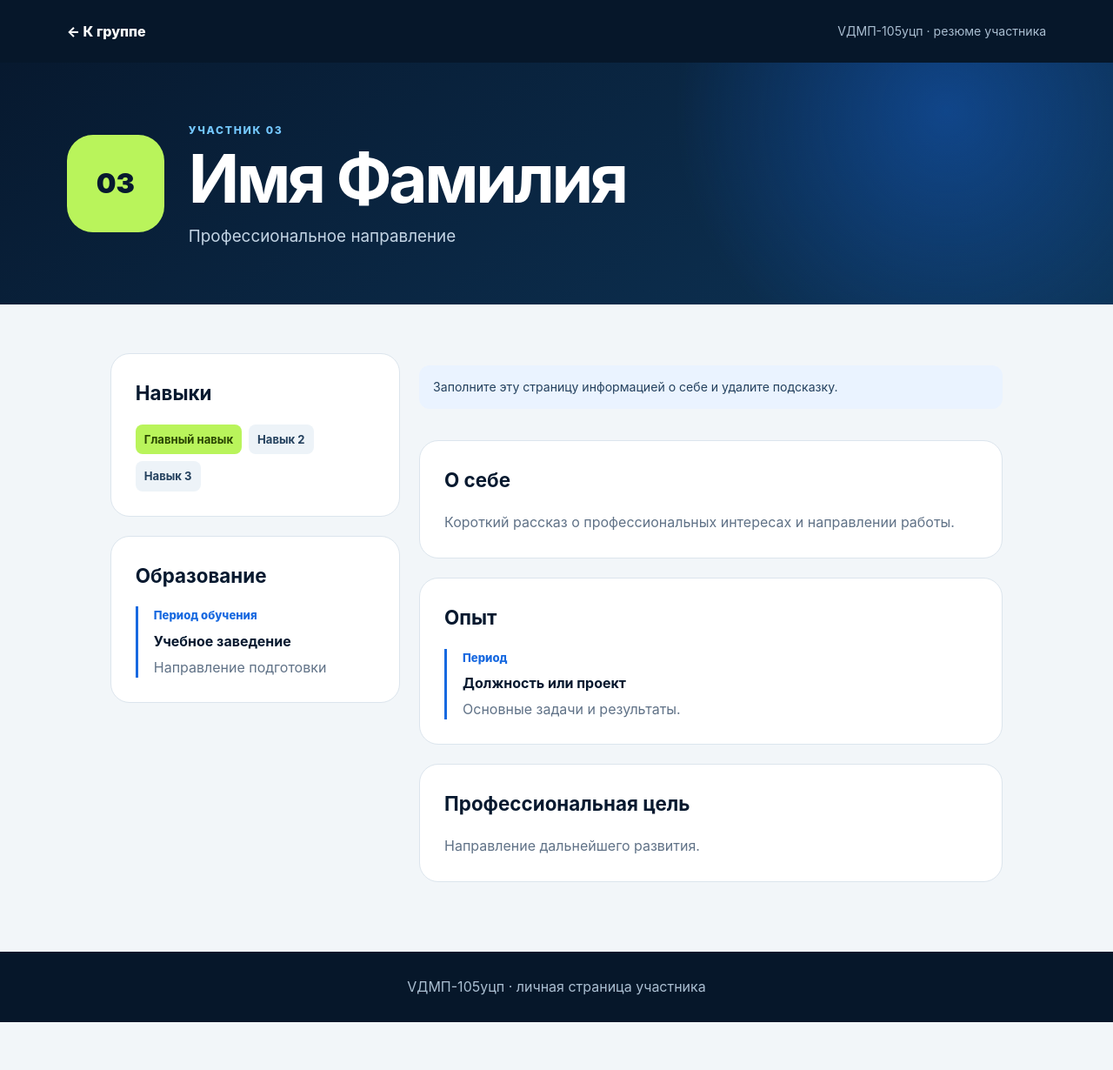
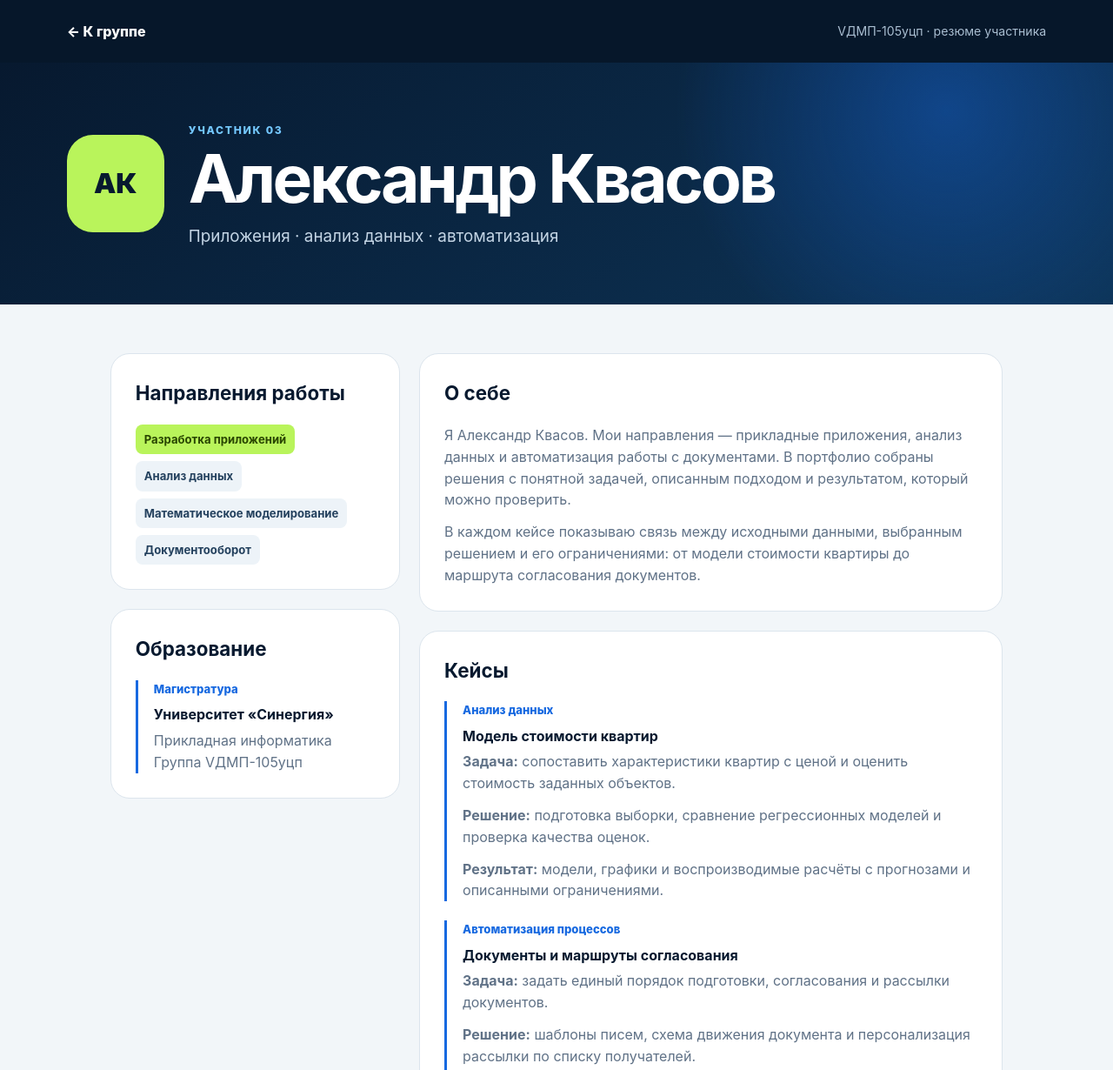
Before and after one commit to danielches/group-vdmp-105, a plain HTML site: page members/member-03.html in a window 1280 px wide. Shown: the top 1230 px of the page at 87% size. Before the commit the page ends 1175 px from the top, so only its background shows below. Drawn offline with Linux system fonts and the light colour scheme.

Commit message:
Добавлено резюме Александра Квасова (#4)
* Добавлено резюме Александра Квасова

* Переработана подача профиля и кейсов

```diff
--- a/members/member-03.html
+++ b/members/member-03.html
@@ -1,4 +1,52 @@
-<!DOCTYPE html><html lang="ru"><head><meta charset="UTF-8"><meta name="viewport" content="width=device-width, initial-scale=1.0"><title>Резюме — участник 03</title><link rel="stylesheet" href="member.css"><script src="member.js"></script></head><body>
-<nav class="resume-nav"><a href="../index.html#team">← К группе</a><span>VДМП-105уцп · резюме участника</span></nav>
-<header class="resume-hero"><div class="identity"><div class="resume-avatar">03</div><div><span class="slot">Участник 03</span><h1>Имя Фамилия</h1><p class="role">Профессиональное направление</p></div></div></header>
-<main class="resume-content"><aside class="resume-column"><section class="resume-section"><h2>Навыки</h2><div class="tags"><span class="accent">Главный навык</span><span>Навык 2</span><span>Навык 3</span></div></section><section class="resume-section"><h2>Образование</h2><div class="timeline"><div class="timeline-item"><span>Период обучения</span><strong>Учебное заведение</strong><p>Направление подготовки</p></div></div></section></aside><div class="resume-column"><p class="fill-note">Заполните эту страницу информацией о себе и удалите подсказку.</p><section class="resume-section"><h2>О себе</h2><p>Короткий рассказ о профессиональных интересах и направлении работы.</p></section><section class="resume-section"><h2>Опыт</h2><div class="timeline"><div class="timeline-item"><span>Период</span><strong>Должность или проект</strong><p>Основные задачи и результаты.</p></div></div></section><section class="resume-section"><h2>Профессиональная цель</h2><p>Направление дальнейшего развития.</p></section></div></main><footer class="resume-footer">VДМП-105уцп · личная страница участника</footer></body></html>
+<!DOCTYPE html>
+<html lang="ru">
+<head>
+  <meta charset="UTF-8">
+  <meta name="viewport" content="width=device-width, initial-scale=1.0">
+  <meta name="description" content="Александр Квасов — приложения, анализ данных и автоматизация документооборота. Кейсы, подход к решению задач и образование.">
+  <title>Резюме — Александр Квасов</title>
+  <link rel="stylesheet" href="member.css">
+  <script src="member.js"></script>
+</head>
+<body>
+  <nav class="resume-nav"><a href="../index.html#team">← К группе</a><span>VДМП-105уцп · резюме участника</span></nav>
+  <header class="resume-hero">
+    <div class="identity">
+      <div class="resume-avatar">АК</div>
+      <div><span class="slot">Участник 03</span><h1>Александр Квасов</h1><p class="role">Приложения · анализ данных · автоматизация</p></div>
+    </div>
+  </header>
+  <main class="resume-content">
+    <aside class="resume-column">
+      <section class="resume-section">
+        <h2>Направления работы</h2>
+        <div class="tags"><span class="accent">Разработка приложений</span><span>Анализ данных</span><span>Математическое моделирование</span><span>Документооборот</span></div>
+      </section>
+      <section class="resume-section">
+        <h2>Образование</h2>
+        <div class="timeline"><div class="timeline-item"><span>Магистратура</span><strong>Университет «Синергия»</strong><p>Прикладная информатика<br>Группа VДМП-105уцп</p></div></div>
+      </section>
+    </aside>
+    <div class="resume-column">
+      <section class="resume-section">
+        <h2>О себе</h2>
+        <p>Я Александр Квасов. Мои направления — прикладные приложения, анализ данных и автоматизация работы с документами. В портфолио собраны решения с понятной задачей, описанным подходом и результатом, который можно проверить.</p>
+        <p>В каждом кейсе показываю связь между исходными данными, выбранным решением и его ограничениями: от модели стоимости квартиры до маршрута согласования документов.</p>
+      </section>
+      <section class="resume-section">
+        <h2>Кейсы</h2>
+        <div class="timeline">
+          <div class="timeline-item"><span>Анализ данных</span><strong>Модель стоимости квартир</strong><p><b>Задача:</b> сопоставить характеристики квартир с ценой и оценить стоимость заданных объектов.</p><p><b>Решение:</b> подготовка выборки, сравнение регрессионных моделей и проверка качества оценок.</p><p><b>Результат:</b> модели, графики и воспроизводимые расчёты с прогнозами и описанными ограничениями.</p></div>
+          <div class="timeline-item"><span>Автоматизация процессов</span><strong>Документы и маршруты согласования</strong><p><b>Задача:</b> задать единый порядок подготовки, согласования и рассылки документов.</p><p><b>Решение:</b> шаблоны писем, схема движения документа и персонализация рассылки по списку получателей.</p><p><b>Результат:</b> комплект документов, маршрут согласования и сформированные персональные письма.</p></div>
+          <div class="timeline-item"><span>Командная разработка</span><strong>Сайт группы VДМП-105уцп</strong><p><b>Задача:</b> представить участников команды в единой структуре сайта.</p><p><b>Решение:</b> отдельная страница резюме с общими стилями и навигацией; изменения подготовлены в личной ветке репозитория.</p><p><b>Результат:</b> страница участника с превью на главной и подробными кейсами, подготовленная к включению в общий проект.</p></div>
+        </div>
+      </section>
+      <section class="resume-section">
+        <h2>Подход к работе</h2>
+        <p>Начинаю с задачи и критериев результата. Затем описываю данные и процесс, выбираю инструменты и проверяю полученное решение. В кейсах сохраняю расчёты и исходные предпосылки, чтобы выводы можно было воспроизвести.</p>
+      </section>
+    </div>
+  </main>
+  <footer class="resume-footer">VДМП-105уцп · Александр Квасов</footer>
+</body>
+</html>
```
